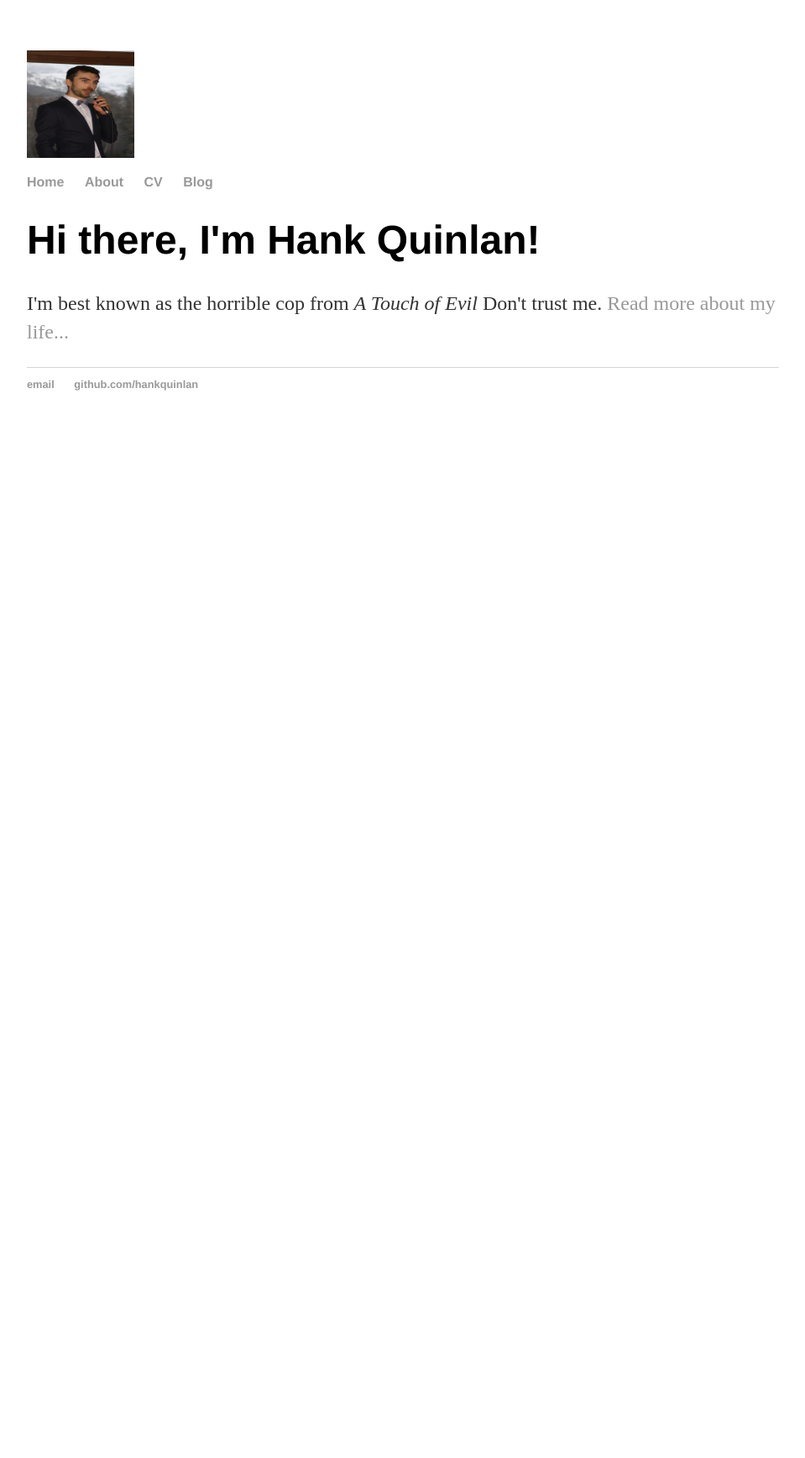
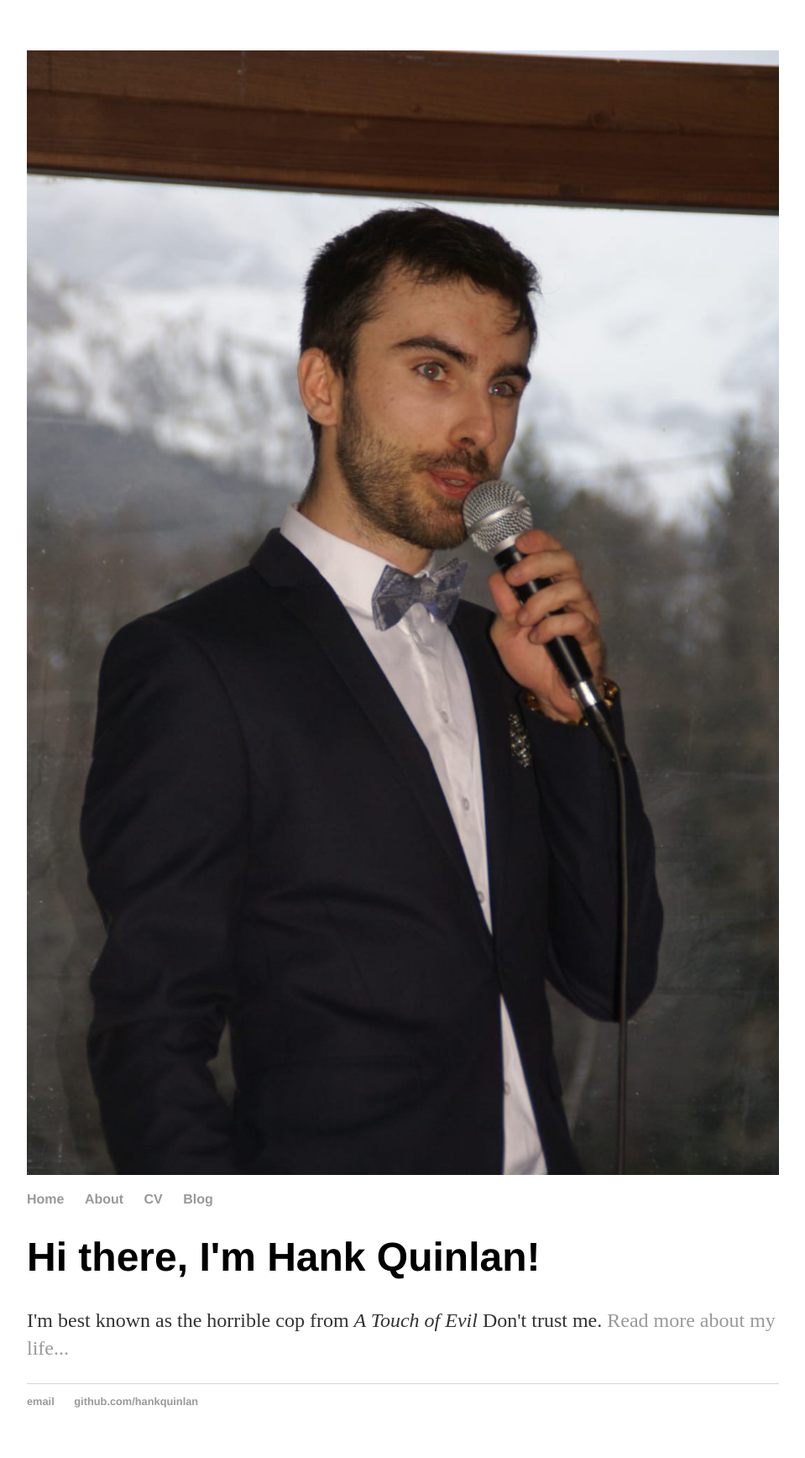
Before and after one commit to JosephBrunet/JosephBrunet.github.io, a Jekyll site: the page built from index.html, in a window 1280 px wide. Shown: the whole page at 84% size, without its empty margins (160-1119 px from the left). Built offline with Jekyll 4.4.1, drawn with Linux system fonts in a browser that asks for light colours; before the commit the page ends 900 px from its top, so only the background shows below that.

Commit message:
Update default.html

```diff
--- a/_layouts/default.html
+++ b/_layouts/default.html
@@ -13,7 +13,7 @@
 			</style>
 		</head>
 		<body>
-			<img src="portrait.jpeg" alt="HTML5 Icon" style="width:128px;height:128px;">
+			<img src="portrait.jpeg" alt="HTML5 Icon">
 			<nav>
 	    		<ul>
 	        		<li><a href="/">Home</a></li>
```
